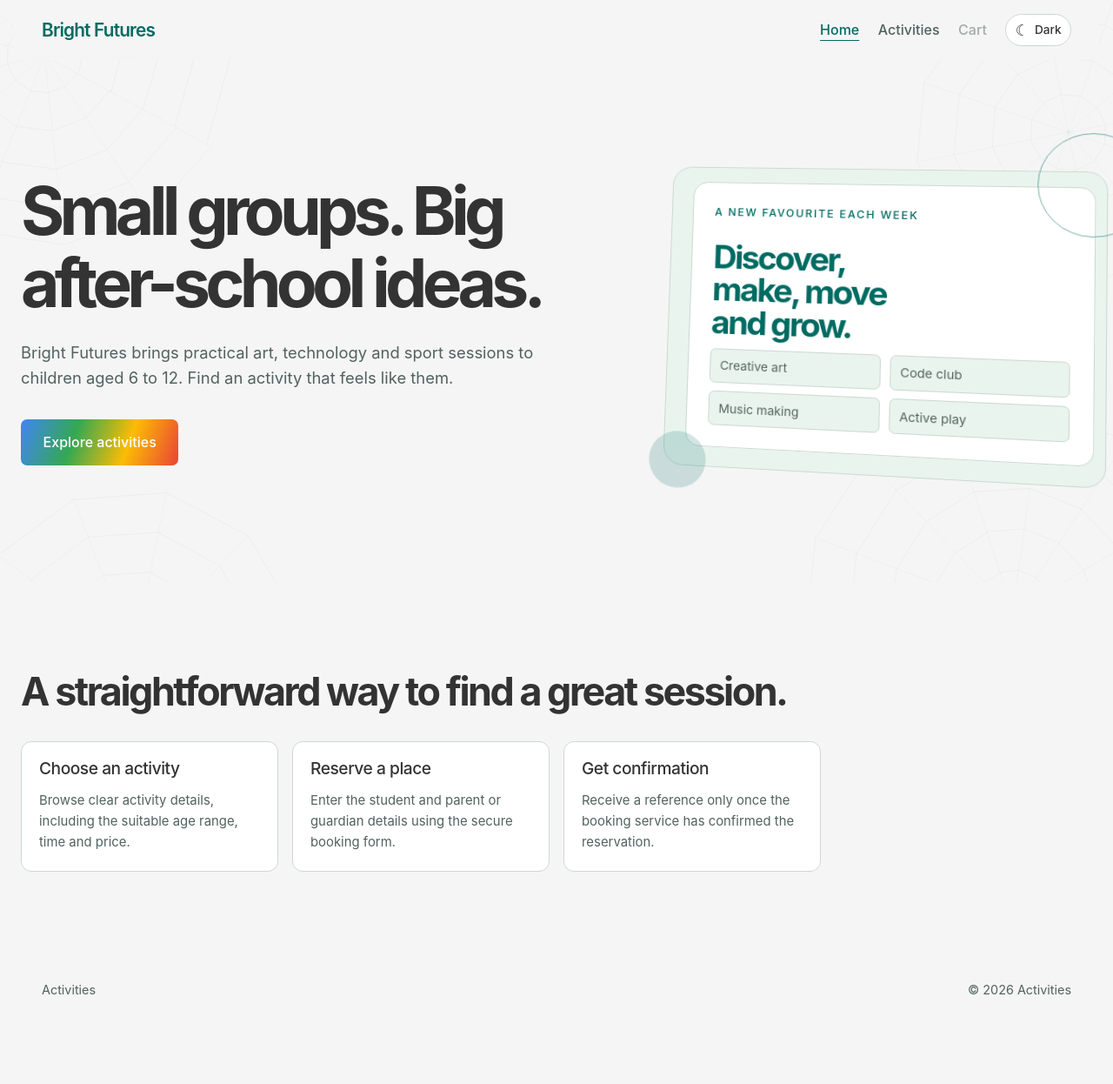
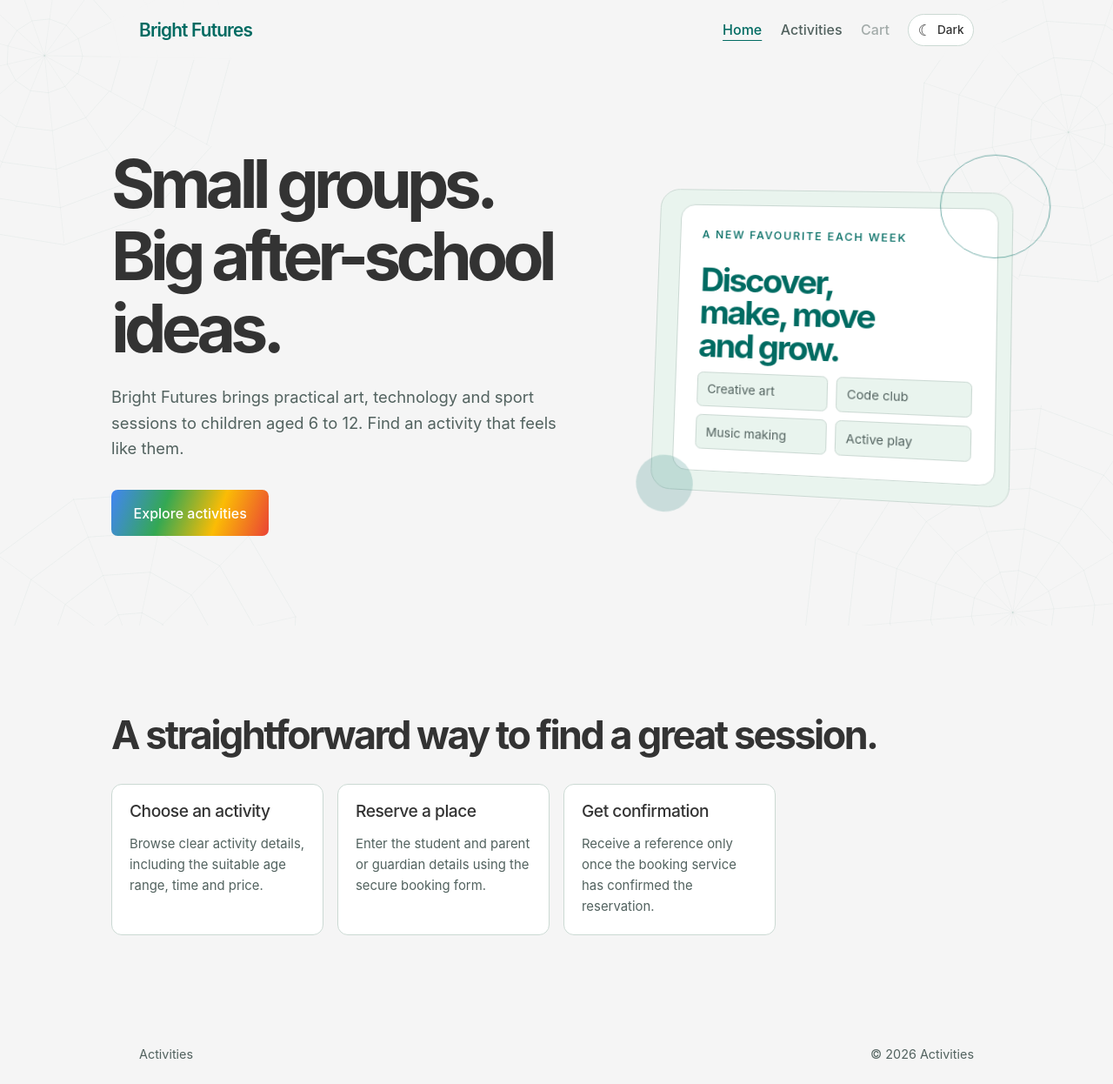
Before and after one commit to praise79/M001234567-after-school-frontend, a Vue app: page / in a window 1280 px wide. Shown: the whole page at 87% size. Before the commit the page ends 1172 px from the top, so only its background shows below. Built offline with nearby package versions, Linux system fonts and the light colour scheme; no server answers.

Commit message:
feat: add max width layout and order success modal

```diff
--- a/src/style.css
+++ b/src/style.css
@@ -12,6 +12,7 @@
   --danger-ink: #7e2d1a;
   --focus: #94dec9;
   --radius: .75rem;
+  --content-max: 64rem;
   font-family: Inter, ui-sans-serif, system-ui, -apple-system, BlinkMacSystemFont, "Segoe UI", sans-serif;
   color: var(--ink);
   background: var(--page);
@@ -46,7 +47,7 @@ a { color: inherit; }
 
 .skip-link { position: fixed; z-index: 20; top: -5rem; left: 1rem; padding: .75rem 1rem; border: 1px solid var(--line); border-radius: .4rem; background: var(--surface); color: var(--ink); }
 .skip-link:focus { top: 1rem; }
-.site-header { position: sticky; z-index: 10; top: 0; display: flex; align-items: center; justify-content: space-between; gap: 1rem; max-width: 78rem; margin: auto; padding: 1rem clamp(1rem, 4vw, 2rem); background: color-mix(in srgb, var(--page) 92%, transparent); backdrop-filter: blur(14px); }
+.site-header { position: sticky; z-index: 10; top: 0; display: flex; align-items: center; justify-content: space-between; gap: 1rem; max-width: var(--content-max); margin: auto; padding: 1rem clamp(1rem, 4vw, 2rem); background: color-mix(in srgb, var(--page) 92%, transparent); backdrop-filter: blur(14px); }
 .site-header, main, .site-footer { position: relative; z-index: 1; }
 .site-header nav { display: flex; align-items: center; justify-content: flex-end; gap: clamp(.6rem, 2vw, 1.35rem); }
 .site-header nav a { color: var(--muted); font-weight: 500; text-decoration: none; text-underline-offset: .35rem; }
@@ -55,10 +56,10 @@ a { color: inherit; }
 .theme-toggle { display: inline-flex; align-items: center; gap: .4rem; min-height: 2.3rem; padding: .35rem .65rem; border: 1px solid var(--line); border-radius: 999px; background: var(--surface); color: var(--ink); cursor: pointer; font-size: .85rem; font-weight: 500; }
 .theme-toggle:hover, .theme-toggle:focus-visible { border-color: var(--accent); color: var(--accent); }
 .theme-toggle > span:first-child { font-size: 1.1rem; line-height: 1; }
-.site-footer { display: flex; align-items: center; justify-content: space-between; gap: 1rem; max-width: 78rem; margin: auto; padding: 1.4rem clamp(1rem, 4vw, 2rem); color: var(--muted); font-size: .9rem; }
+.site-footer { display: flex; align-items: center; justify-content: space-between; gap: 1rem; max-width: var(--content-max); margin: auto; padding: 1.4rem clamp(1rem, 4vw, 2rem); color: var(--muted); font-size: .9rem; }
 .site-footer p { margin: 0; }
 
-.page-section { width: min(100% - 3rem, 78rem); margin: 0 auto; padding: clamp(3.5rem, 8vw, 7rem) 0; }
+.page-section { width: min(100% - 3rem, var(--content-max)); margin: 0 auto; padding: clamp(3.5rem, 8vw, 7rem) 0; }
 .hero { display: grid; grid-template-columns: minmax(0, 1.15fr) minmax(18rem, .85fr); gap: clamp(2rem, 7vw, 7rem); align-items: center; min-height: min(42rem, 75vh); perspective: 1100px; }
 .hero-copy { max-width: 46rem; }
 .eyebrow { margin: 0 0 .75rem; color: var(--accent); font-size: .75rem; font-weight: 500; letter-spacing: .14em; text-transform: uppercase; }
@@ -143,6 +144,13 @@ p { line-height: 1.6; }
 .cart-item { display: flex; align-items: center; justify-content: space-between; flex-wrap: wrap; gap: 1rem; padding: 1rem; border: 1px solid var(--line); border-radius: var(--radius); background: var(--surface); }
 .cart-item h2 { margin: .25rem 0; font-size: 1.2rem; }
 .cart-item p { margin: 0; color: var(--muted); font-size: .9rem; }
+.button-spinner { width: 1rem; height: 1rem; margin-right: .5rem; border: 2px solid currentColor; border-right-color: transparent; border-radius: 50%; animation: spin .7s linear infinite; }
+.modal-backdrop { position: fixed; z-index: 30; inset: 0; display: grid; place-items: center; padding: 1.25rem; background: rgb(20 30 28 / 62%); }
+.success-modal { position: relative; width: min(100%, 28rem); padding: 2.25rem 2rem 2rem; border: 1px solid var(--line); border-radius: 1rem; background: var(--surface); color: var(--ink); text-align: center; }
+.success-modal h2 { margin-bottom: .7rem; font-size: clamp(1.7rem, 4vw, 2.35rem); }
+.success-modal p:not(.eyebrow) { margin: 0 0 1.35rem; color: var(--muted); }
+.modal-close { position: absolute; top: .7rem; right: .7rem; display: grid; place-items: center; width: 2rem; height: 2rem; border: 1px solid var(--line); border-radius: 50%; background: transparent; color: var(--muted); cursor: pointer; font-size: 1.35rem; line-height: 1; }
+.modal-close:hover, .modal-close:focus-visible { border-color: var(--accent); color: var(--accent); }
 .filter-feedback { margin: 0 0 1.25rem; padding: .8rem 1rem; border: 1px solid var(--accent); border-radius: .45rem; background: var(--surface); color: var(--ink); }
 .filter-feedback--empty { border-color: #c99330; }
 .filter-feedback--error { border-color: var(--danger-ink); color: var(--danger-ink); }
@@ -156,7 +164,7 @@ p { line-height: 1.6; }
   .site-header { align-items: flex-start; }
   .site-header nav { flex-wrap: wrap; }
   .theme-toggle__label { display: none; }
-  .page-section { width: min(100% - 2rem, 78rem); padding: 3.25rem 0; }
+  .page-section { width: min(100% - 2rem, var(--content-max)); padding: 3.25rem 0; }
   .hero, .detail-layout { grid-template-columns: 1fr; }
   .cart-layout { grid-template-columns: 1fr; }
   .hero { min-height: auto; padding-top: 2.5rem; }
--- a/src/views/CartView.vue
+++ b/src/views/CartView.vue
@@ -9,6 +9,7 @@ const phone = ref('')
 const isSubmitting = ref(false)
 const errorMessage = ref('')
 const submitted = ref(false)
+const showSuccessModal = ref(false)
 const nameValid = computed(() => /^[a-zA-Z\s]+$/.test(name.value.trim()))
 const phoneValid = computed(() => /^[0-9]+$/.test(phone.value))
 const canSubmit = computed(() => props.cart.length > 0 && nameValid.value && phoneValid.value && !isSubmitting.value)
@@ -29,6 +30,7 @@ async function checkout() {
     await submitOrder({ name: name.value.trim(), phone: phone.value, lessonIDs: props.cart.map((lesson) => lesson.id || lesson._id), numberOfSpaces: props.cart.length })
     emit('cart-updated', [])
     submitted.value = true
+    showSuccessModal.value = true
   } catch (error) { errorMessage.value = error.message } finally { isSubmitting.value = false }
 }
 </script>
@@ -40,7 +42,17 @@ async function checkout() {
     <div v-else-if="cart.length === 0" class="state"><div><h2>Your cart is empty.</h2><p>Add a lesson before checking out.</p><a class="button button-primary" href="#/activities">Browse lessons</a></div></div>
     <div v-else class="cart-layout">
       <div class="cart-list"><article v-for="lesson in cart" :key="lesson.id || lesson._id" class="cart-item"><div><p class="activity-card__category">{{ lesson.subject }}</p><h2>{{ lesson.topic }}</h2><p>{{ lesson.location }} · ${{ Number(lesson.price).toLocaleString('en-US') }}</p></div><button class="button button-secondary" type="button" @click="removeLesson(lesson)">Remove</button></article></div>
-      <form class="booking-panel booking-form" @submit.prevent="checkout"><h2>Parent details</h2><label class="field">Name<input v-model="name" type="text" autocomplete="name" required pattern="[a-zA-Z\s]+" /><span v-if="name && !nameValid" class="field-error">Use letters and spaces only.</span></label><label class="field">Phone<input v-model="phone" type="tel" inputmode="numeric" autocomplete="tel" required pattern="[0-9]+" /><span v-if="phone && !phoneValid" class="field-error">Use numbers only.</span></label><p v-if="errorMessage" class="form-error" role="alert">{{ errorMessage }}</p><button class="button button-primary" type="submit" :disabled="!canSubmit">{{ isSubmitting ? 'Submitting…' : 'Submit order' }}</button></form>
+      <form class="booking-panel booking-form" :aria-busy="isSubmitting" @submit.prevent="checkout"><h2>Parent details</h2><label class="field">Name<input v-model="name" type="text" autocomplete="name" required pattern="[a-zA-Z\s]+" /><span v-if="name && !nameValid" class="field-error">Use letters and spaces only.</span></label><label class="field">Phone<input v-model="phone" type="tel" inputmode="numeric" autocomplete="tel" required pattern="[0-9]+" /><span v-if="phone && !phoneValid" class="field-error">Use numbers only.</span></label><p v-if="errorMessage" class="form-error" role="alert">{{ errorMessage }}</p><button class="button button-primary" type="submit" :disabled="!canSubmit"><span v-if="isSubmitting" class="button-spinner" aria-hidden="true"></span>{{ isSubmitting ? 'Submitting...' : 'Submit order' }}</button></form>
+    </div>
+    <div v-if="showSuccessModal" class="modal-backdrop" role="presentation" @click.self="showSuccessModal = false">
+      <section class="success-modal" role="dialog" aria-modal="true" aria-labelledby="order-success-title">
+        <button class="modal-close" type="button" aria-label="Close order confirmation" @click="showSuccessModal = false">×</button>
+        <div class="confirmation-mark" aria-hidden="true">✓</div>
+        <p class="eyebrow">Order complete</p>
+        <h2 id="order-success-title">Order submitted</h2>
+        <p>Your lessons are reserved and your order has been saved.</p>
+        <a class="button button-primary" href="#/activities" @click="showSuccessModal = false">Continue browsing</a>
+      </section>
     </div>
   </section>
 </template>
```
